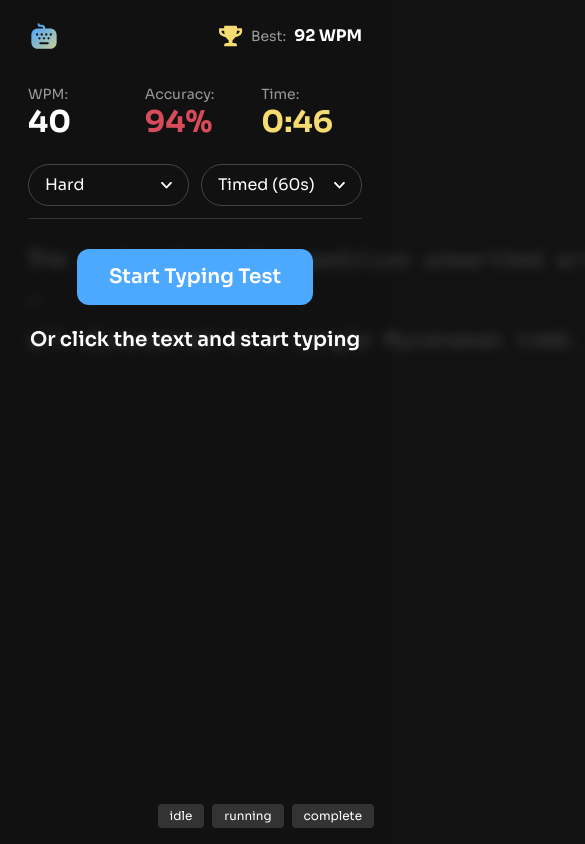
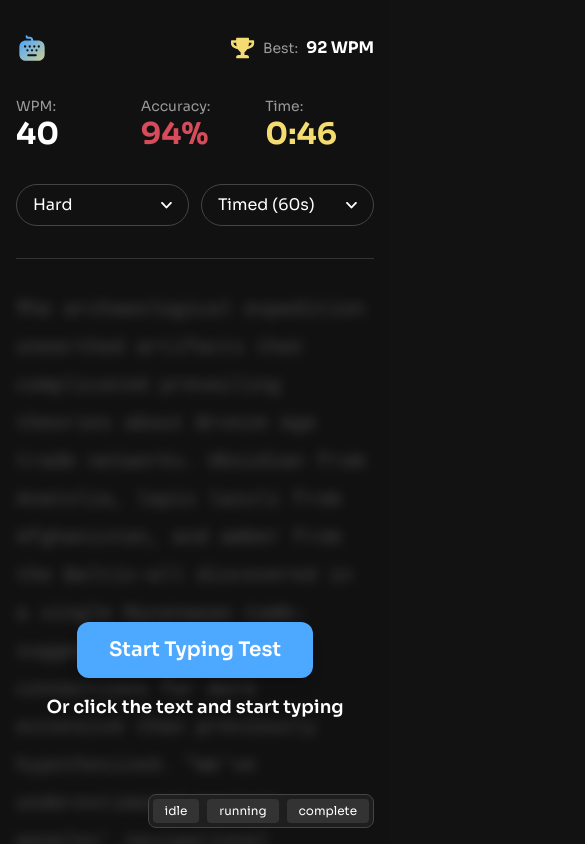
Before and after one commit to AhmedKhaledYaseen/typing-speed-test, a React (Vite) app: page / in a window 390 px wide. Shown: the top 844 px of the page, 585 px wide, since content can reach past the window. Built offline with nearby package versions, Linux system fonts and the light colour scheme.

Commit message:
fix(layout): remove horizontal scroll, wrap passage words, center overlay

```diff
--- a/src/App.jsx
+++ b/src/App.jsx
@@ -7,7 +7,7 @@ import RestartButton from './components/RestartButton'
 import ResultsScreen from './components/ResultsScreen'
 
 // Hardcoded placeholder data for Task 2 (layout verification)
-const PLACEHOLDER_PASSAGE = "The archaeological expedition unearthed artifacts that complicated prevailing theories about Bronze Age trade networks. Obsidian from Anatolia, lapis lazuli from Afghanistan, and amber from the Baltic—all discovered in a single Mycenaean tomb."
+const PLACEHOLDER_PASSAGE = "The archaeological expedition unearthed artifacts that complicated prevailing theories about Bronze Age trade networks. Obsidian from Anatolia, lapis lazuli from Afghanistan, and amber from the Baltic—all discovered in a single Mycenaean tomb—suggested commercial connections far more extensive than previously hypothesized. \"We've underestimated ancient peoples' navigational capabilities and their appetite for luxury goods,\" the lead researcher observed. \"Globalization isn't as modern as we assume.\""
 
 function App() {
   const [testState, setTestState] = useState('idle') // 'idle' | 'running' | 'complete'
@@ -15,15 +15,18 @@ function App() {
   const [mode, setMode] = useState('timed')
 
   return (
-    <div className="min-h-screen bg-[#111] flex flex-col">
+    <div className="min-h-screen bg-[#111] text-white flex flex-col items-center overflow-x-hidden">
+      <div className="w-full max-w-[1216px] px-4 sm:px-6 md:px-8 py-4 md:py-6 flex flex-col flex-1">
         <Header personalBest={92} />
 
         {testState !== 'complete' && (
-        <>
+          <main className="flex-1 flex flex-col w-full">
             {/* Stats + Controls row (desktop) / stacked (mobile) */}
-          <div className="md:flex md:items-center md:justify-between">
+            <div className="flex flex-col md:flex-row md:items-center md:justify-between gap-4 my-2">
+              <div className="flex-1">
                 <StatsBar wpm={40} accuracy={94} time="0:46" />
-            <div className="md:pr-14">
+              </div>
+              <div className="shrink-0">
                 <Controls
                   difficulty={difficulty}
                   mode={mode}
@@ -33,6 +36,7 @@ function App() {
               </div>
             </div>
 
+            {/* Passage area */}
             <PassageDisplay
               passage={PLACEHOLDER_PASSAGE}
               typedChars={[]}
@@ -45,12 +49,11 @@ function App() {
             {testState === 'running' && (
               <RestartButton onRestart={() => setTestState('idle')} />
             )}
-        </>
+          </main>
         )}
 
         {testState === 'complete' && (
-        <>
-          <Header personalBest={95} />
+          <main className="flex-1 flex flex-col items-center justify-center w-full">
             <ResultsScreen
               resultType="newPB"
               wpm={95}
@@ -59,14 +62,15 @@ function App() {
               incorrectChars={5}
               onGoAgain={() => setTestState('idle')}
             />
-        </>
+          </main>
         )}
+      </div>
 
-      {/* Dev shortcut to test results screen */}
-      <div className="fixed bottom-4 right-4 flex gap-2 z-50">
-        <button onClick={() => setTestState('idle')} className="bg-[#333] text-white px-3 py-1 text-xs rounded">idle</button>
-        <button onClick={() => setTestState('running')} className="bg-[#333] text-white px-3 py-1 text-xs rounded">running</button>
-        <button onClick={() => setTestState('complete')} className="bg-[#333] text-white px-3 py-1 text-xs rounded">complete</button>
+      {/* Dev shortcut to test states */}
+      <div className="fixed bottom-4 right-4 flex gap-2 z-50 bg-[#222]/80 backdrop-blur p-1 rounded-lg border border-[#444]">
+        <button onClick={() => setTestState('idle')} className="bg-[#333] hover:bg-[#444] text-white px-3 py-1 text-xs rounded">idle</button>
+        <button onClick={() => setTestState('running')} className="bg-[#333] hover:bg-[#444] text-white px-3 py-1 text-xs rounded">running</button>
+        <button onClick={() => setTestState('complete')} className="bg-[#333] hover:bg-[#444] text-white px-3 py-1 text-xs rounded">complete</button>
       </div>
     </div>
   )
--- a/src/components/Controls.jsx
+++ b/src/components/Controls.jsx
@@ -10,7 +10,7 @@ const MODES = [
 
 export default function Controls({ difficulty, mode, onDifficultyChange, onModeChange }) {
   // Pill button classes
-  const pillBase = 'h-[31px] px-2 rounded-[7px] border border-solid text-[16px] cursor-pointer transition-colors'
+  const pillBase = 'h-[31px] px-2.5 rounded-[7px] border border-solid text-[16px] cursor-pointer transition-colors whitespace-nowrap'
   const pillActive = 'border-[#589ed6] text-[#589ed6] bg-[#111]'
   const pillInactive = 'border-[#666] text-white bg-[#111] hover:border-[#589ed6] hover:text-[#589ed6]'
 
@@ -18,9 +18,9 @@ export default function Controls({ difficulty, mode, onDifficultyChange, onModeC
   const dropdownBase = 'flex items-center justify-between gap-2 h-[42px] px-4 rounded-full border border-[#444] bg-[#111] text-white text-[16px] cursor-pointer appearance-none'
 
   return (
-    <div className="px-7 md:px-14">
+    <div className="w-full">
       {/* Mobile: 2 dropdowns */}
-      <div className="flex md:hidden gap-3 py-3">
+      <div className="flex md:hidden gap-3 py-2">
         <div className="relative flex-1">
           <select
             value={difficulty}
--- a/src/components/Header.jsx
+++ b/src/components/Header.jsx
@@ -2,7 +2,7 @@
 // Props: personalBest (number | null)
 export default function Header({ personalBest }) {
   return (
-    <header className="flex items-center justify-between px-7 py-5 md:px-14 md:py-7">
+    <header className="flex items-center justify-between py-4 md:py-6 w-full">
       {/* Logo */}
       <div className="flex items-center gap-2.5">
         {/* Mobile logo */}
--- a/src/components/PassageDisplay.jsx
+++ b/src/components/PassageDisplay.jsx
@@ -27,14 +27,11 @@ export default function PassageDisplay({
   }
 
   return (
-    <div className="relative px-7 md:px-14 py-6">
-      {/* Separator line */}
-      <div className="absolute top-0 left-7 right-7 md:left-14 md:right-14 h-px bg-[#333]" />
-
-      {/* Passage text */}
+    <div className="relative py-8 my-4 border-t border-[#333] w-full">
+      {/* Passage text with proper wrapping */}
       <div
-        className={`font-mono text-[22px] md:text-[35px] leading-[40px] md:leading-[55px] select-none
-          ${testState === 'idle' ? 'blur-[5.5px] opacity-57 pointer-events-none' : ''}`}
+        className={`font-mono text-[20px] md:text-[34px] leading-[38px] md:leading-[55px] select-none break-words whitespace-pre-wrap
+          ${testState === 'idle' ? 'blur-[5.5px] opacity-60 pointer-events-none' : ''}`}
         onClick={testState === 'idle' ? onStart : undefined}
       >
         {passage.split('').map((char, i) => (
@@ -42,30 +39,23 @@ export default function PassageDisplay({
             {i === cursorIndex && testState === 'running' && (
               <span className="cursor-blink" />
             )}
-            {char === ' ' ? '\u00A0' : char}
+            {char}
           </span>
         ))}
       </div>
 
-      {/* Idle overlay */}
+      {/* Idle overlay - perfectly centered */}
       {testState === 'idle' && (
-        <div className="absolute inset-0 flex flex-col items-center justify-center gap-5">
+        <div className="absolute inset-0 flex flex-col items-center justify-center text-center p-4 z-10">
           <button
             onClick={onStart}
-            className="bg-[#4da8ff] text-white font-semibold text-[20px] rounded-[12px] px-8 h-[56px] hover:bg-[hsl(210,100%,65%)] transition-colors focus:outline-none focus:ring-2 focus:ring-[#589ed6]"
+            className="bg-[#4da8ff] text-white font-semibold text-[20px] rounded-[12px] px-8 h-[56px] hover:bg-[hsl(210,100%,65%)] transition-colors focus:outline-none focus:ring-2 focus:ring-[#589ed6] cursor-pointer shadow-lg"
           >
             Start Typing Test
           </button>
-          <p className="text-white font-semibold text-[20px]">
+          <p className="text-white font-semibold text-[18px] md:text-[20px] mt-4">
             Or click the text and start typing
           </p>
-        </div>
-      )}
-
-      {/* Restart button (running/complete) */}
-      {testState === 'running' && (
-        <div className="mt-8 flex justify-center">
-          <div className="w-full h-px bg-[#333] mb-8" />
         </div>
       )}
     </div>
--- a/src/components/StatsBar.jsx
+++ b/src/components/StatsBar.jsx
@@ -5,9 +5,9 @@ export default function StatsBar({ wpm, accuracy, time }) {
   const timeColor = 'text-[hsl(49,85%,70%)]'
 
   return (
-    <div className="px-7 md:px-14">
+    <div className="w-full">
       {/* Mobile: 3-col grid */}
-      <div className="grid grid-cols-3 md:hidden gap-4 py-3">
+      <div className="grid grid-cols-3 md:hidden gap-4 py-2">
         <div>
           <p className="text-[#999] text-sm">WPM:</p>
           <p className="text-white font-bold text-3xl">{wpm}</p>
@@ -23,7 +23,7 @@ export default function StatsBar({ wpm, accuracy, time }) {
       </div>
 
       {/* Desktop: single row */}
-      <div className="hidden md:flex items-center gap-0 py-3">
+      <div className="hidden md:flex items-center gap-0 py-2">
         <span className="text-[#999] text-[20px]">WPM:</span>
         <span className="text-white font-bold text-[25px] ml-4">{wpm}</span>
         <div className="bg-[#333] w-px h-[26px] mx-7" />
```
Lines whose indentation alone changed are shown as unchanged.
